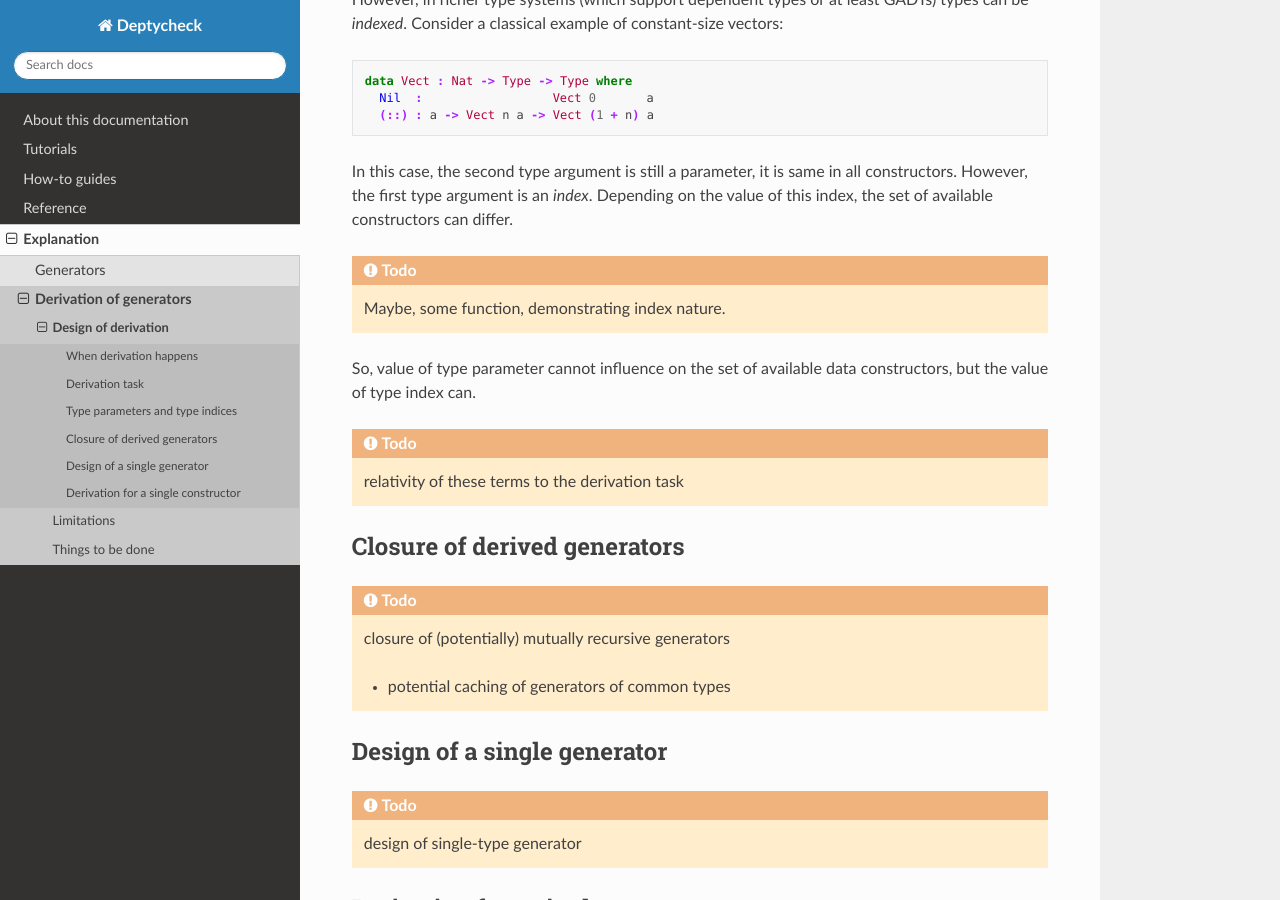
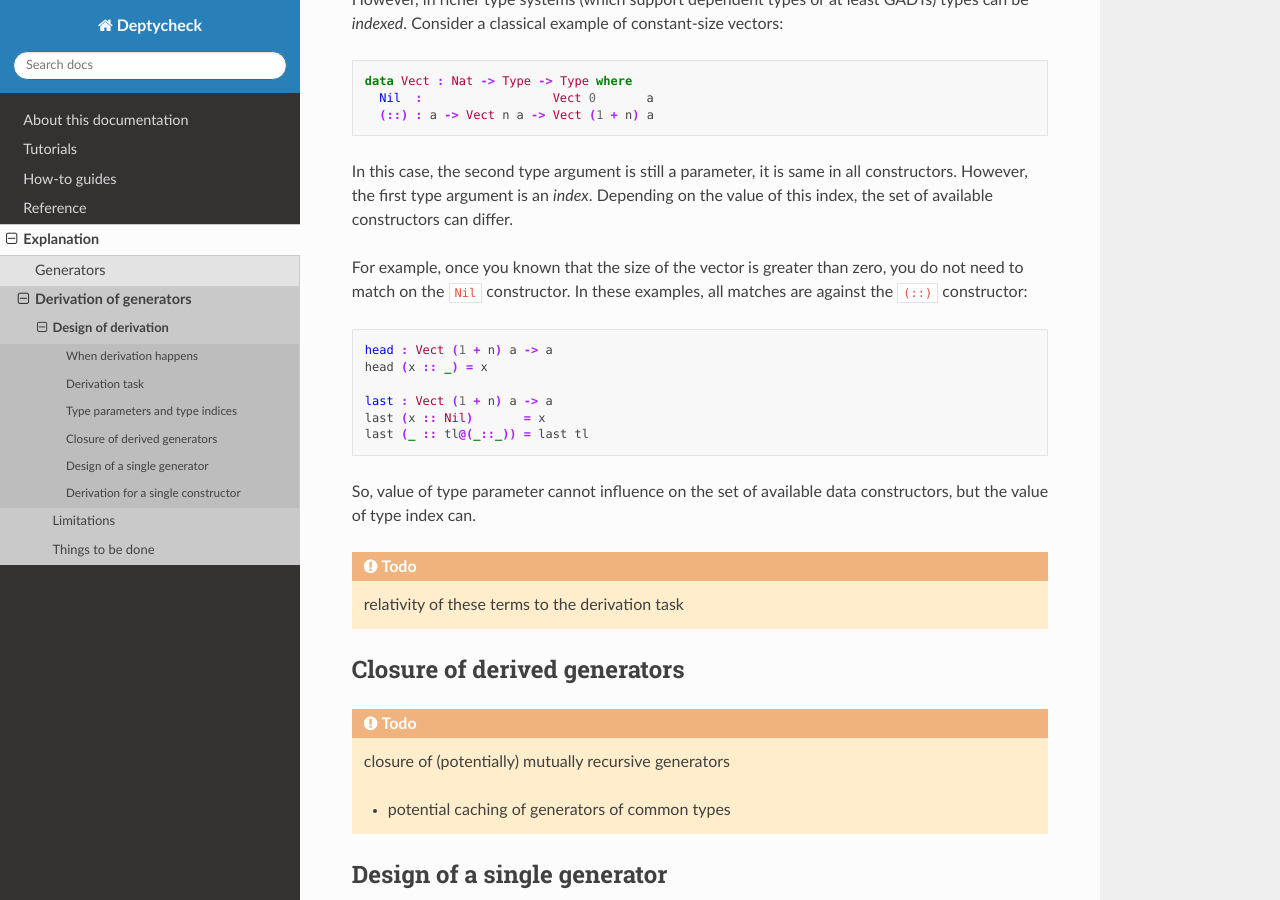
Before and after one commit to buzden/deptycheck, a Sphinx documentation site: the page built from docs/source/explanation/derivation/design.md, in a window 1280 px wide and 900 px high, scrolled down 3270 px. Built offline with Sphinx 7.4.7 and the Read the Docs theme 2.0.0, drawn with Linux system fonts in a browser that asks for light colours.

Commit message:
[ doc ] Add a little example of type index in action when matching

````diff
--- a/docs/source/explanation/derivation/design.md
+++ b/docs/source/explanation/derivation/design.md
@@ -148,9 +148,18 @@ In this case, the second type argument is still a parameter, it is same in all c
 However, the first type argument is an *index*.
 Depending on the value of this index, the set of available constructors can differ.
 
-:::{todo}
-Maybe, some function, demonstrating index nature.
-:::
+For example, once you known that the size of the vector is greater than zero,
+you do not need to match on the `Nil` constructor.
+In these examples, all matches are against the `(::)` constructor:
+
+```idris
+head : Vect (1 + n) a -> a
+head (x :: _) = x
+
+last : Vect (1 + n) a -> a
+last (x :: Nil)       = x
+last (_ :: tl@(_::_)) = last tl
+```
 
 So, value of type parameter cannot influence on the set of available data constructors,
 but the value of type index can.
````
